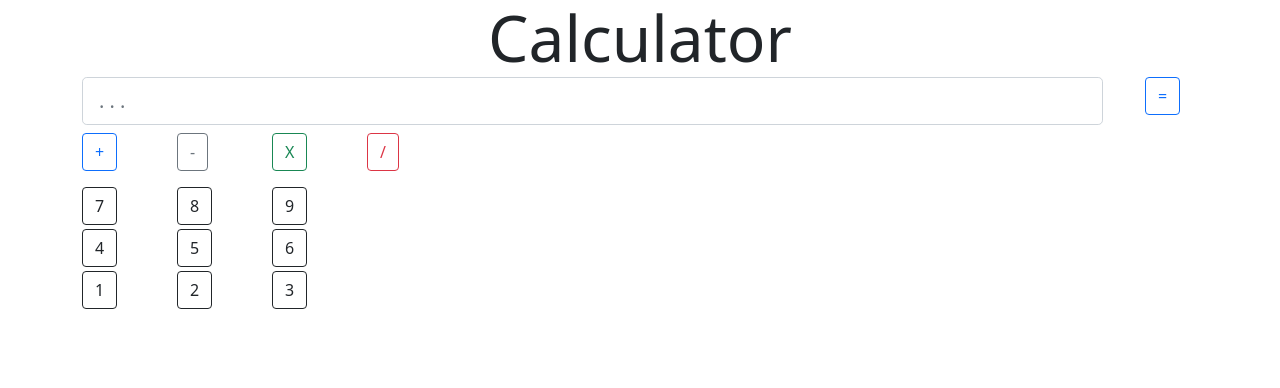
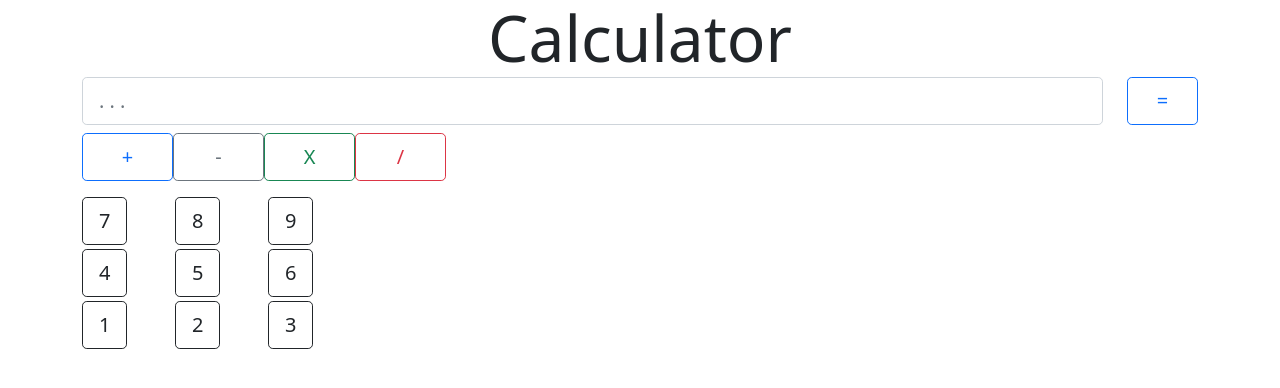
Before and after one commit to smdmori/jsCalculator, a plain HTML site: page index.html in a window 1280 px wide. Drawn offline with nearby package versions, Linux system fonts and the light colour scheme.

Commit message:
work on bootstrap

```diff
--- a/index.html
+++ b/index.html
@@ -26,27 +26,31 @@
 
             <div class="col-sm-1 col-12 text-center">
 
-                <button type="button" class="btn btn-outline-primary">=</button>
+                <button type="button" class="col-12 btn btn-outline-primary btn-lg">=</button>
 
             </div>
         </div><!-- row -->
-        <div class="oprators mb-3">
-            <div class="row">
+        <div class="oprators mb-3 ">
 
-                <div class="col-sm-1">
-                    <button type="button" class="btn btn-outline-primary">+</button>
+            <div class="row col-12">
+
+                <div class="btn-group">
+
+                    <div class="col-sm-1 col-3">
+                        <button type="button" class="col-12 btn btn-outline-primary btn-lg">+</button>
                     </div>
 
-                <div class="col-sm-1">
-                    <button type="button" class="btn btn-outline-secondary">-</button>
+                    <div class="col-sm-1 col-3">
+                        <button type="button" class="col-12 btn btn-outline-secondary btn-lg">-</button>
                     </div>
 
-                <div class="col-sm-1">
-                    <button type="button" class="btn btn-outline-success">X</button>
+                    <div class="col-sm-1 col-3">
+                        <button type="button" class="col-12 btn btn-outline-success btn-lg">X</button>
                     </div>
 
-                <div class="col-sm-1">
-                    <button type="button" class="btn btn-outline-danger">/</button>
+                    <div class="col-sm-1 col-3">
+                        <button type="button" class="col-12 btn btn-outline-danger btn-lg">/</button>
+                    </div>
                 </div>
 
             </div><!-- row -->
@@ -56,33 +60,34 @@
         <div class="numbers">
 
             <div class="row mb-1">
-
+                <div class="btn-group">
                     <div class="col-sm-1">
-                    <button type="button" class="btn btn-outline-dark">7</button>
+                        <button type="button" class="btn btn-outline-dark btn-lg">7</button>
                     </div>
 
                     <div class="col-sm-1">
-                    <button type="button" class="btn btn-outline-dark">8</button>
+                        <button type="button" class="btn btn-outline-dark btn-lg">8</button>
                     </div>
 
                     <div class="col-sm-1">
-                    <button type="button" class="btn btn-outline-dark">9</button>
+                        <button type="button" class="btn btn-outline-dark btn-lg">9</button>
+                    </div>
                 </div>
 
             </div><!-- row mb-1 -->
 
             <div class="row mb-1">
 
+                <div class="btn-group">
                     <div class="col-sm-1">
-                    <button type="button" class="btn btn-outline-dark">4</button>
+                        <button type="button" class="btn btn-outline-dark btn-lg">4</button>
                     </div>
-
                     <div class="col-sm-1">
-                    <button type="button" class="btn btn-outline-dark">5</button>
+                        <button type="button" class="btn btn-outline-dark btn-lg">5</button>
                     </div>
-
                     <div class="col-sm-1">
-                    <button type="button" class="btn btn-outline-dark">6</button>
+                        <button type="button" class="btn btn-outline-dark btn-lg">6</button>
+                    </div>
                 </div>
 
             </div><!-- row -->
@@ -90,16 +95,16 @@
 
             <div class="row">
 
+                <div class="btn-group">
                     <div class="col-sm-1">
-                    <button type="button" class="btn btn-outline-dark">1</button>
+                        <button type="button" class="btn btn-outline-dark btn-lg">1</button>
                     </div>
-
                     <div class="col-sm-1">
-                    <button type="button" class="btn btn-outline-dark">2</button>
+                        <button type="button" class="btn btn-outline-dark btn-lg">2</button>
                     </div>
-
                     <div class="col-sm-1">
-                    <button type="button" class="btn btn-outline-dark">3</button>
+                        <button type="button" class="btn btn-outline-dark btn-lg">3</button>
+                    </div>
                 </div>
 
             </div><!-- row -->
```
Lines whose indentation alone changed are shown as unchanged.
